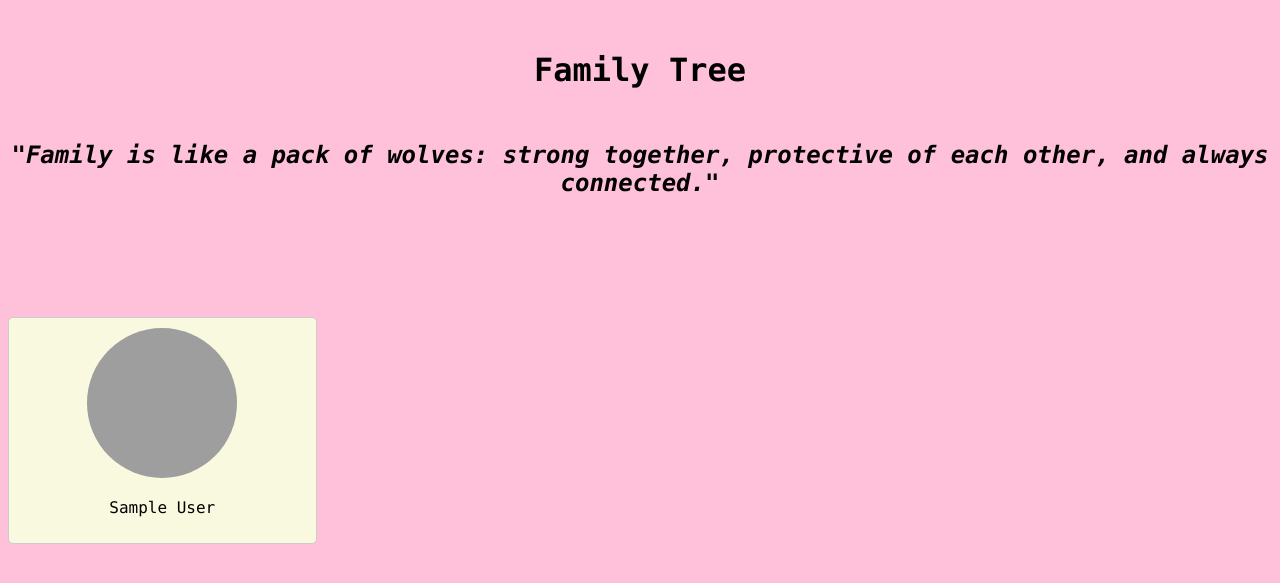
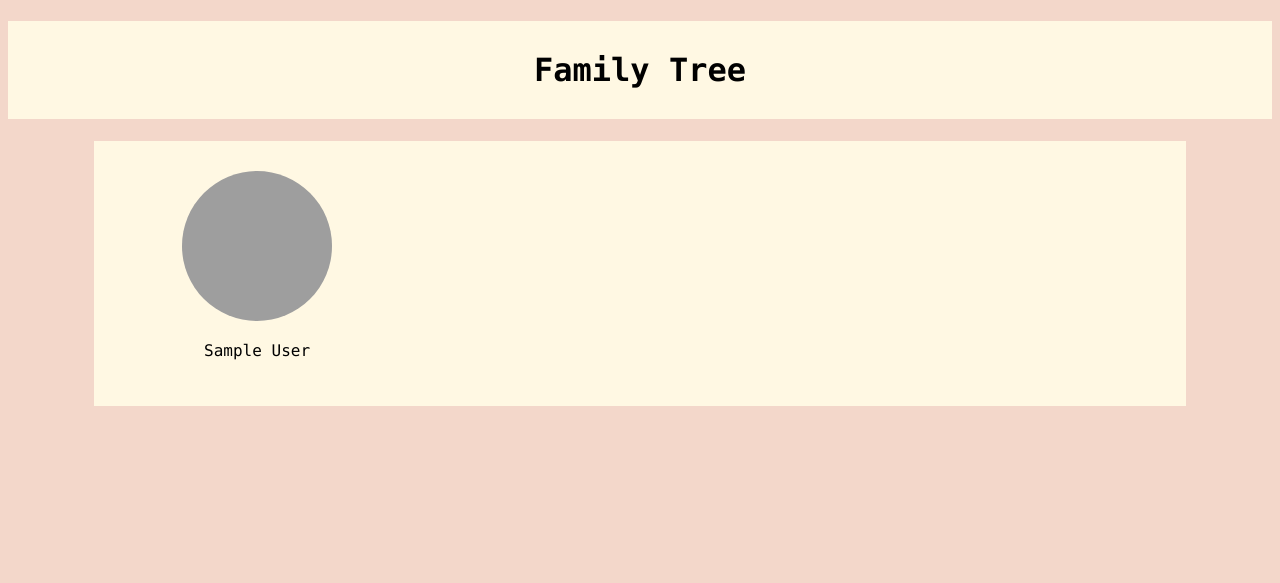
Before and after one commit to gomezc08/Family-Tree, a Django app: template homescreen/templates/homescreen/index.html in a window 1280 px wide. Shown: the top 583 px of the page. Run offline with Django 3.2, Linux system fonts and the light colour scheme; the template is opened without the code that fills it: most values are stand-ins (such as "Sample title", 1, 10 or a date in 2020); grey boxes are pictures that could not be loaded.

Commit message:
new homepage

```diff
--- a/homescreen/templates/homescreen/index.html
+++ b/homescreen/templates/homescreen/index.html
@@ -8,7 +8,7 @@
     <style>
         body {
             text-align: center;
-            background-color: #FFC0D9;
+            background-color: #F3D7CA;
             font-family: "Lucida Console"
         }
 
@@ -32,18 +32,27 @@
             padding : 30px;
         }
 
+        .header-grid {
+            display: block;
+            background-color: #FFF8E3;
+        }
+
         .member-grid {
             display: grid;
             grid-template-columns: repeat(4, 1fr);
             gap: 10px;
+            background-color: #FFF8E3;
+            padding: 20px 40px;
+            max-width: 80%;
+            margin: 0 auto; /* This centers the grid horizontally */
         }
 
+
+
         .member-card {
-            border: 1px solid #ccc;
             padding: 10px;
             border-radius: 5px;
             text-align : center;
-            background-color: #F9F9E0;
         }
 
         .profile-pic {
@@ -56,8 +65,9 @@
     {% load static %}
 </head>
 <body>
-    <h1 class="header">Family Tree</h1>
-    <h2 style="padding-bottom: 100px;"><i>"Family is like a pack of wolves: strong together, protective of each other, and always connected."</i></h2>
+    <div class="header-grid">
+        <h1 class="header">Family Tree</h1>
+    </div>
     <div class="member-grid">
         {% for member in members %}
         <div class="member-card">
```
